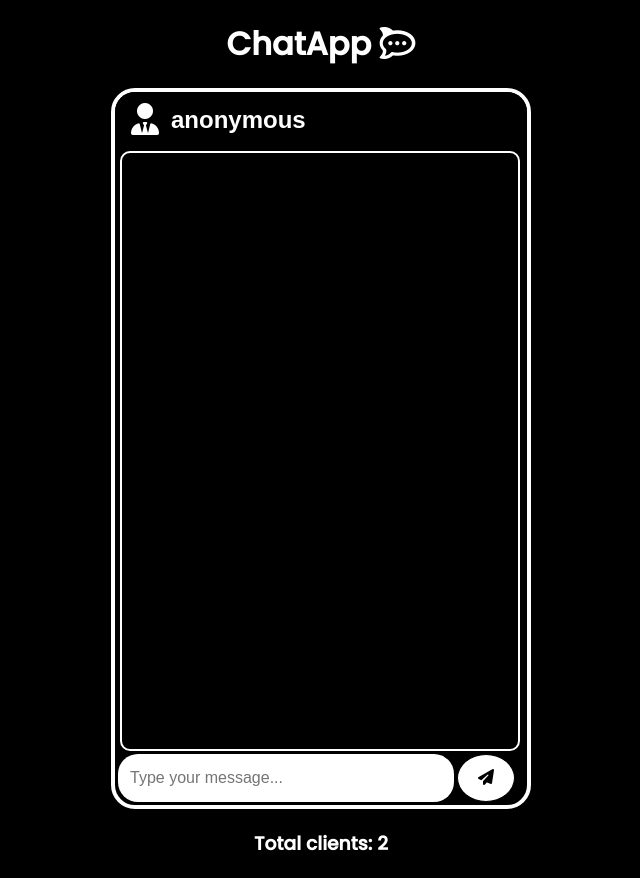
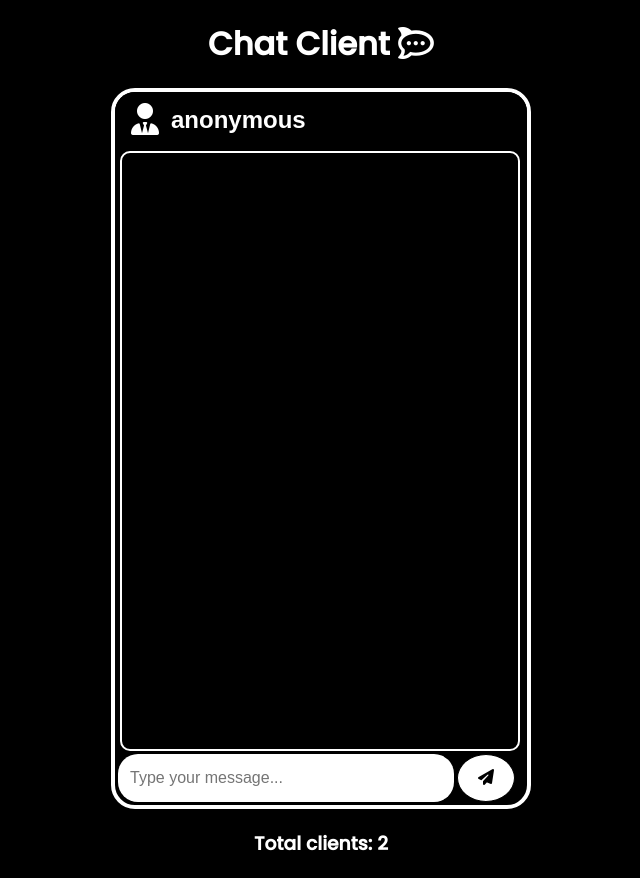
Before and after one commit to Theerthan27/Chat-client, a website: page Public/index.html in a window 1280 px wide. Shown: the whole page, without its empty margins (319-959 px from the left). Drawn offline with nearby package versions, Linux system fonts and the light colour scheme; no server answers.

Commit message:
Update index.html

```diff
--- a/Public/index.html
+++ b/Public/index.html
@@ -4,7 +4,7 @@
 <head>
     <meta charset="UTF-8">
     <meta name="viewport" content="width=device-width, initial-scale=1.0">
-    <title>Chat App</title>
+    <title>Chat Client</title>
     <link rel="stylesheet" href="https://cdnjs.cloudflare.com/ajax/libs/font-awesome/6.4.0/css/all.min.css"
         integrity="sha512-iecdLmaskl7CVkqkXNQ/ZH/XLlvWZOJyj7Yy7tcenmpD1ypASozpmT/E0iPtmFIB46ZmdtAc9eNBvH0H/ZpiBw=="
         crossorigin="anonymous" referrerpolicy="no-referrer" />
@@ -17,7 +17,7 @@
 <body>
 
     <body>
-        <h1 class="title" style="color: white;">ChatApp <span><i class="fa-brands fa-rocketchat"></i></span></h1>
+        <h1 class="title" style="color: white;">Chat Client <span><i class="fa-brands fa-rocketchat"></i></span></h1>
         <div class="main">
             <div class="name">
                 <span><i class="fa-solid fa-user-tie"></i></span>
```
